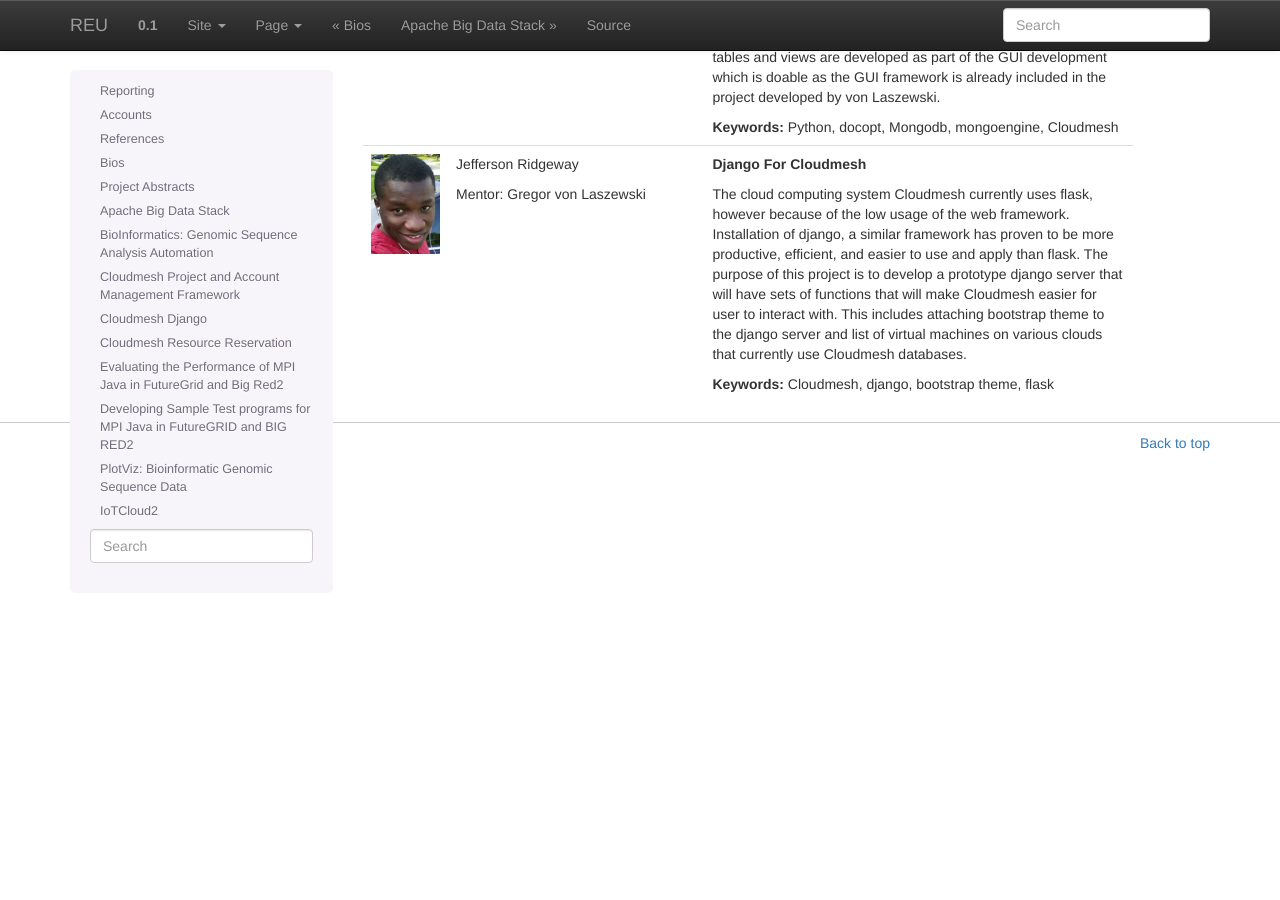
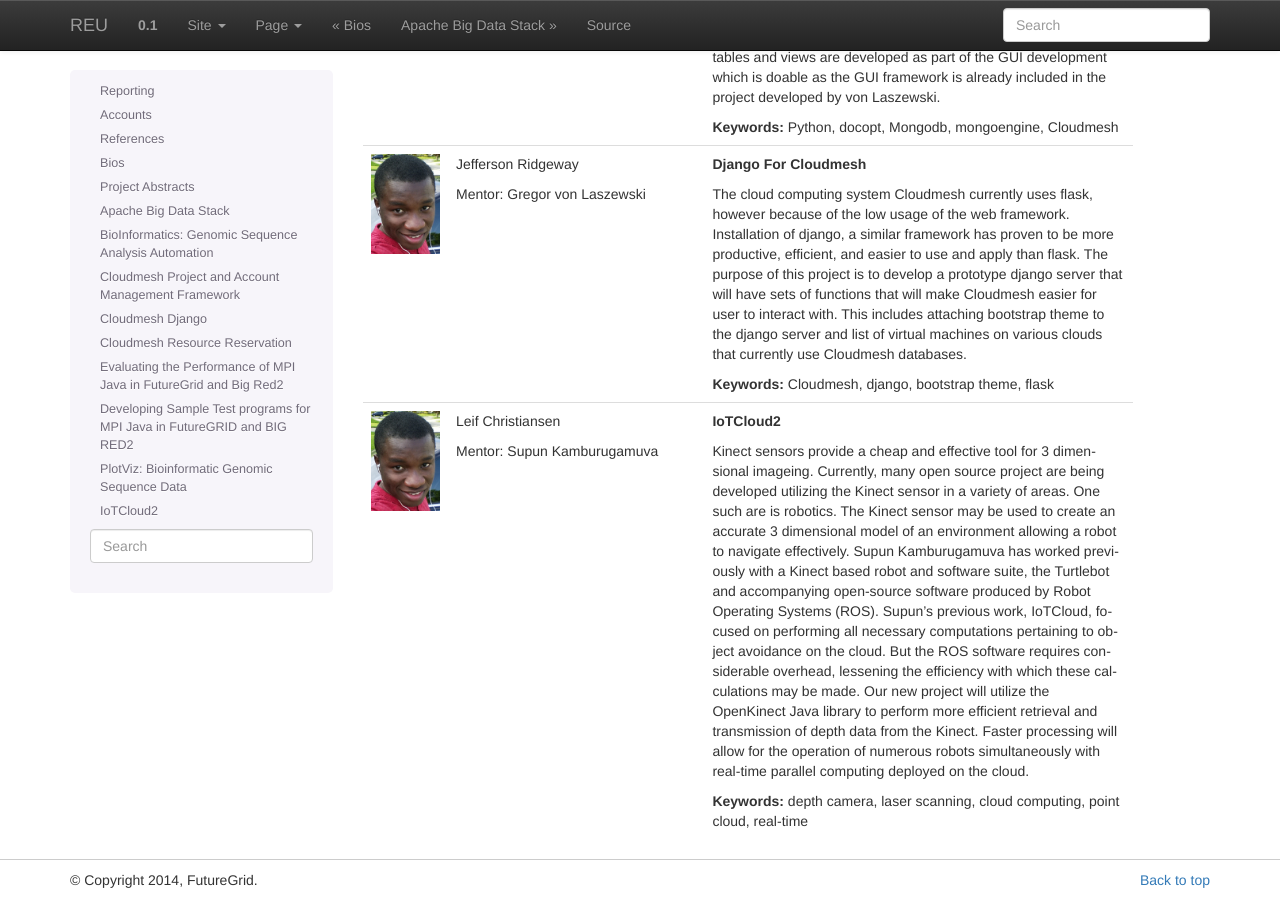
Before and after one commit to cloudmesh-project/reu-2014, a Sphinx documentation site: the page built from doc/source/abstracts.rst, in a window 1280 px wide and 900 px high, scrolled down 1122 px. Built offline with Sphinx 7.4.7, drawn with Linux system fonts in a browser that asks for light colours.

Commit message:
Update abstracts.rst

```diff
--- a/doc/source/abstracts.rst
+++ b/doc/source/abstracts.rst
@@ -104,3 +104,33 @@
        Cloudmesh databases.
 
        **Keywords:** Cloudmesh, django, bootstrap theme, flask
+
+   * -
+
+       .. image:: images/photo_ifeanyi.png
+          :height: 100
+
+     - Leif Christiansen
+
+       Mentor: Supun Kamburugamuva
+     - **IoTCloud2**
+
+       Kinect sensors provide a cheap and effective tool for 3 dimensional
+       imageing. Currently, many open source project are being developed
+       utilizing the Kinect sensor in a variety of areas. One such are is
+       robotics. The Kinect sensor may be used to create an accurate 3
+       dimensional model of an environment allowing a robot to navigate
+       effectively. Supun Kamburugamuva has worked previously with a Kinect
+       based robot and software suite, the Turtlebot and accompanying
+       open-source software produced by Robot Operating Systems (ROS).
+       Supun's previous work, IoTCloud, focused on performing all necessary
+       computations pertaining to object avoidance on the cloud. But the
+       ROS software requires considerable overhead, lessening the efficiency
+       with which these calculations may be made. Our new project will
+       utilize the OpenKinect Java library to perform more efficient
+       retrieval and transmission of depth data from the Kinect. Faster
+       processing will allow for the operation of numerous robots
+       simultaneously with real-time parallel computing deployed on the
+       cloud.
+
+       **Keywords:** depth camera, laser scanning, cloud computing, point cloud, real-time
```
